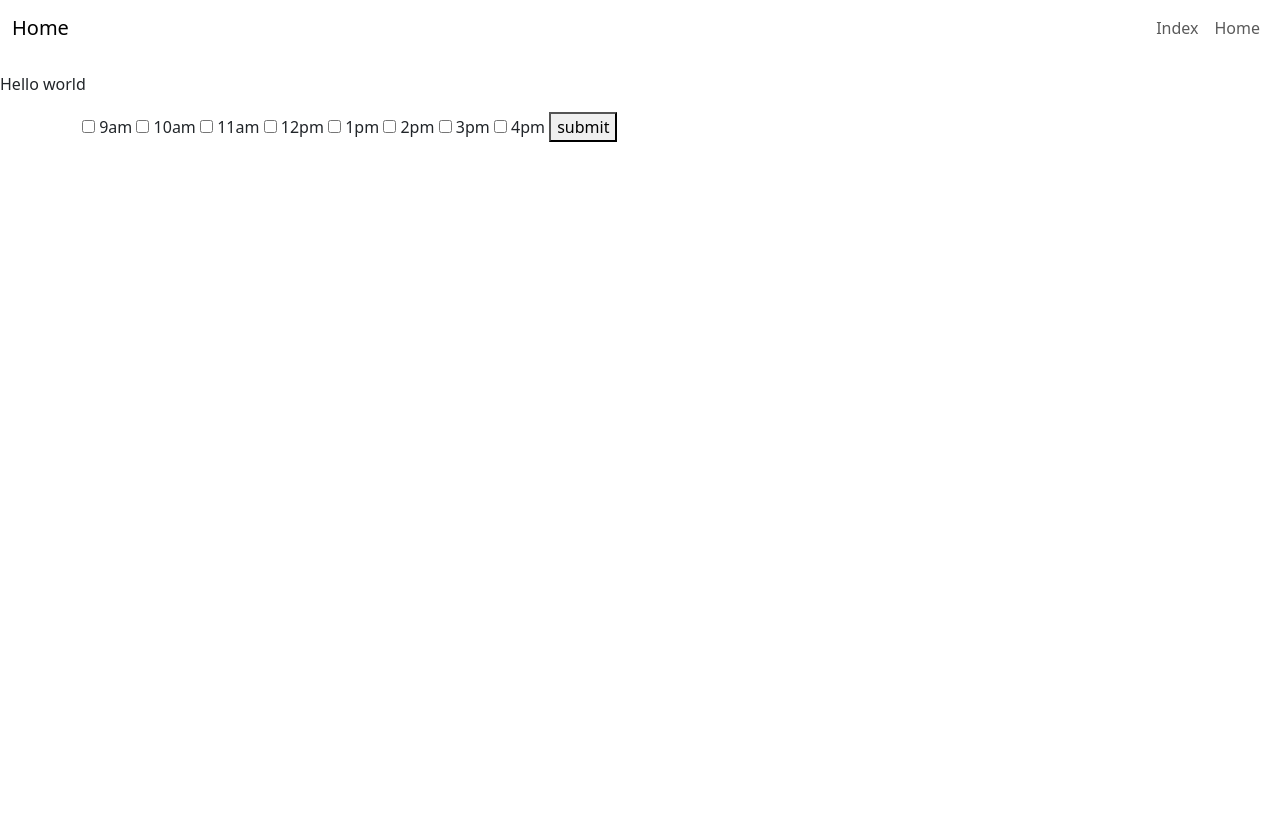
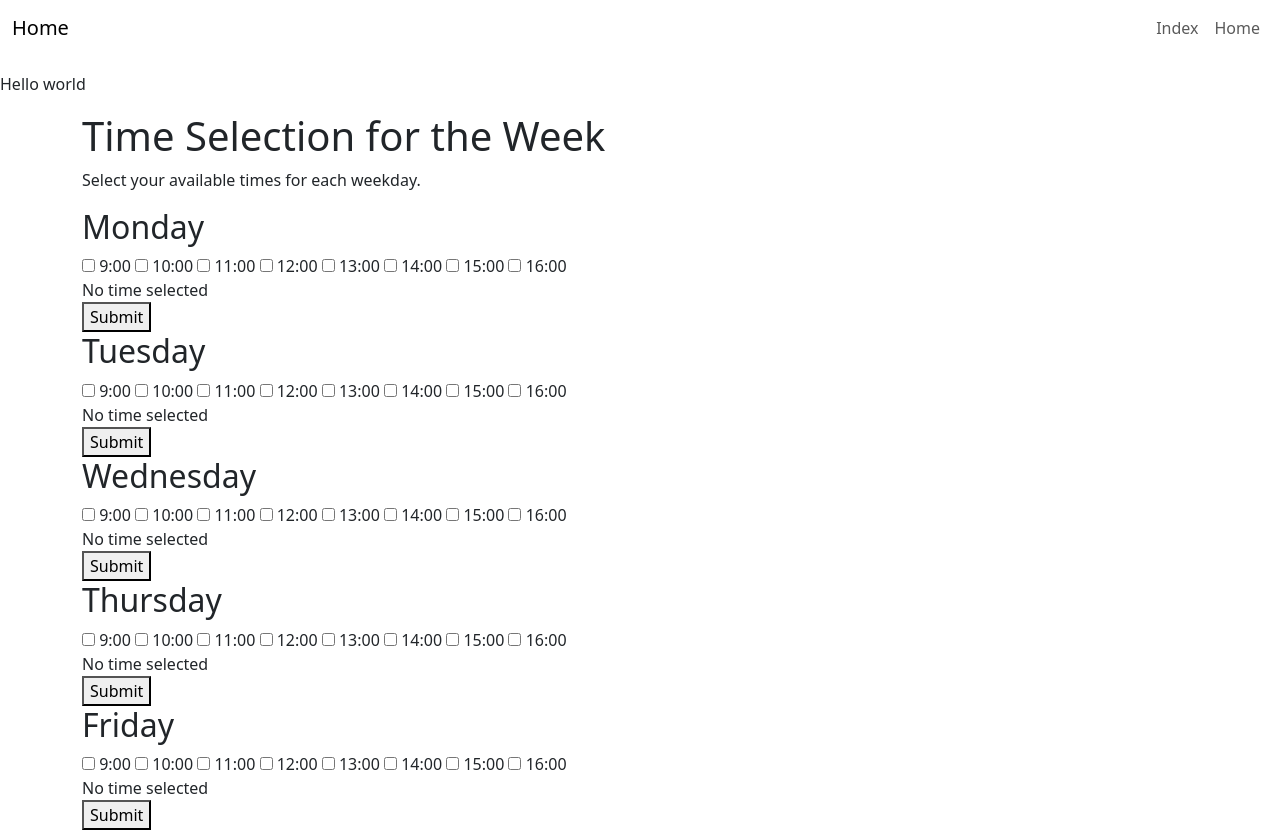
Before and after one commit to WQNguyen25/OrganisationforJunior, a plain HTML site: page home.html in a window 1280 px wide. Before the commit the page ends 800 px from the top, so only its background shows below. Drawn offline with nearby package versions, Linux system fonts and the light colour scheme.

Commit message:
adding every weekday for the form

```diff
--- a/home.html
+++ b/home.html
@@ -44,23 +44,78 @@
     </header>
 
 <div class="container">
-  <h1></h1>
-  <p></p>
+  <h1>Time Selection for the Week</h1>
+  <p>Select your available times for each weekday.</p>
 
-<form id ="timeForm">
+  <h2>Monday</h2>
+  <form id="timeFormMonday">
+    <label><input type="checkbox" name="time[]" value="9.00"> 9:00</label>
+    <label><input type="checkbox" name="time[]" value="10.00"> 10:00</label>
+    <label><input type="checkbox" name="time[]" value="11.00"> 11:00</label>
+    <label><input type="checkbox" name="time[]" value="12.00"> 12:00</label>
+    <label><input type="checkbox" name="time[]" value="13.00"> 13:00</label>
+    <label><input type="checkbox" name="time[]" value="14.00"> 14:00</label>
+    <label><input type="checkbox" name="time[]" value="15.00"> 15:00</label>
+    <label><input type="checkbox" name="time[]" value="16.00"> 16:00</label>
+    <div id="outputMonday"></div>
+    <button type="submit">Submit</button>
+  </form>
 
-  <label><input type="checkbox" name="time[]" value="9"> 9am</label>
-  <label><input type="checkbox" name="time[]" value="10"> 10am</label>
-  <label><input type="checkbox" name="time[]" value="11"> 11am</label>
-   <label><input type="checkbox" name="time[]" value="12"> 12pm</label>
-  <label><input type="checkbox" name="time[]" value="13"> 1pm</label>
-  <label><input type="checkbox" name="time[]" value="14"> 2pm</label>
-  <label><input type="checkbox" name="time[]" value="15"> 3pm</label>
-  <label><input type="checkbox" name="time[]" value="16"> 4pm</label>
-  <button type="submit">submit</button>
-</form>
+  <h2>Tuesday</h2>
+  <form id="timeFormTuesday">
+    <label><input type="checkbox" name="time[]" value="9.00"> 9:00</label>
+    <label><input type="checkbox" name="time[]" value="10.00"> 10:00</label>
+    <label><input type="checkbox" name="time[]" value="11.00"> 11:00</label>
+    <label><input type="checkbox" name="time[]" value="12.00"> 12:00</label>
+    <label><input type="checkbox" name="time[]" value="13.00"> 13:00</label>
+    <label><input type="checkbox" name="time[]" value="14.00"> 14:00</label>
+    <label><input type="checkbox" name="time[]" value="15.00"> 15:00</label>
+    <label><input type="checkbox" name="time[]" value="16.00"> 16:00</label>
+    <div id="outputTuesday"></div>
+    <button type="submit">Submit</button>
+  </form>
 
-<div id="output"></div>
+  <h2>Wednesday</h2>
+  <form id="timeFormWednesday">
+    <label><input type="checkbox" name="time[]" value="9.00"> 9:00</label>
+    <label><input type="checkbox" name="time[]" value="10.00"> 10:00</label>
+    <label><input type="checkbox" name="time[]" value="11.00"> 11:00</label>
+    <label><input type="checkbox" name="time[]" value="12.00"> 12:00</label>
+    <label><input type="checkbox" name="time[]" value="13.00"> 13:00</label>
+    <label><input type="checkbox" name="time[]" value="14.00"> 14:00</label>
+    <label><input type="checkbox" name="time[]" value="15.00"> 15:00</label>
+    <label><input type="checkbox" name="time[]" value="16.00"> 16:00</label>
+    <div id="outputWednesday"></div>
+    <button type="submit">Submit</button>
+  </form>
+
+  <h2>Thursday</h2>
+  <form id="timeFormThursday">
+    <label><input type="checkbox" name="time[]" value="9.00"> 9:00</label>
+    <label><input type="checkbox" name="time[]" value="10.00"> 10:00</label>
+    <label><input type="checkbox" name="time[]" value="11.00"> 11:00</label>
+    <label><input type="checkbox" name="time[]" value="12.00"> 12:00</label>
+    <label><input type="checkbox" name="time[]" value="13.00"> 13:00</label>
+    <label><input type="checkbox" name="time[]" value="14.00"> 14:00</label>
+    <label><input type="checkbox" name="time[]" value="15.00"> 15:00</label>
+    <label><input type="checkbox" name="time[]" value="16.00"> 16:00</label>
+    <div id="outputThursday"></div>
+    <button type="submit">Submit</button>
+  </form>
+
+  <h2>Friday</h2>
+  <form id="timeFormFriday">
+    <label><input type="checkbox" name="time[]" value="9.00"> 9:00</label>
+    <label><input type="checkbox" name="time[]" value="10.00"> 10:00</label>
+    <label><input type="checkbox" name="time[]" value="11.00"> 11:00</label>
+    <label><input type="checkbox" name="time[]" value="12.00"> 12:00</label>
+    <label><input type="checkbox" name="time[]" value="13.00"> 13:00</label>
+    <label><input type="checkbox" name="time[]" value="14.00"> 14:00</label>
+    <label><input type="checkbox" name="time[]" value="15.00"> 15:00</label>
+    <label><input type="checkbox" name="time[]" value="16.00"> 16:00</label>
+    <div id="outputFriday"></div>
+    <button type="submit">Submit</button>
+  </form>
 
 </div>
 
--- a/scripts.js
+++ b/scripts.js
@@ -1,22 +1,39 @@
 
-document.getElementById("timeForm").addEventListener("submit", function(event) {
-    event.preventDefault(); // stop page reload
+// Display stored times on page load
+window.addEventListener('DOMContentLoaded', function() {
+    const days = ['Monday', 'Tuesday', 'Wednesday', 'Thursday', 'Friday'];
 
-    const selectedTimes = [];
+    days.forEach(day => {
+        // Display stored times for each day
+        const storedTimes = JSON.parse(localStorage.getItem('selectedTimes' + day) || '[]');
+        displayTimes(storedTimes, 'output' + day);
 
-    document.querySelectorAll('input[name="time"]:checked').forEach((checkbox) => {
-        selectedTimes.push(checkbox.value);
+        // Add event listener for each form
+        document.getElementById("timeForm" + day).addEventListener("submit", function(event) {
+            event.preventDefault(); // stop page reload
+
+            const selectedTimes = [];
+            this.querySelectorAll('input[name="time[]"]:checked').forEach((checkbox) => {
+                selectedTimes.push(checkbox.value);
+            });
+
+            console.log("Selected times for " + day + ":", selectedTimes);
+
+            // Store the selected times in localStorage
+            localStorage.setItem('selectedTimes' + day, JSON.stringify(selectedTimes));
+
+            // Display values
+            displayTimes(selectedTimes, 'output' + day);
+        });
     });
+});
 
-    console.log("Selected times:", selectedTimes);
+function displayTimes(times, outputId) {
+    const outputDiv = document.getElementById(outputId);
 
-
-        // Display values
-    const outputDiv = document.getElementById("output");
-
-    if (selectedTimes.length > 0) {
-        outputDiv.innerHTML = "You selected: " + selectedTimes.join(", ") + "am";
+    if (times.length > 0) {
+        outputDiv.innerHTML = "Selected times: " + times.join(", ");
     } else {
         outputDiv.innerHTML = "No time selected";
     }
-});
+}
```
Also changed, not shown: DummyVals.csv (added, +8 -0 lines).
